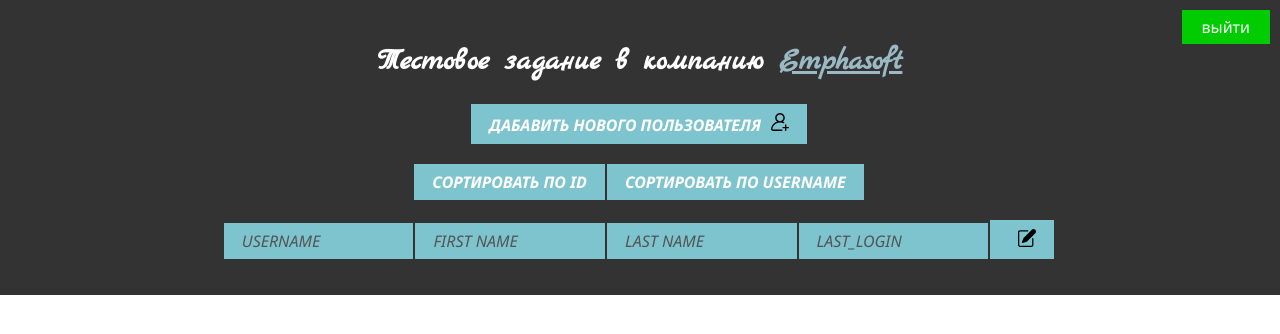
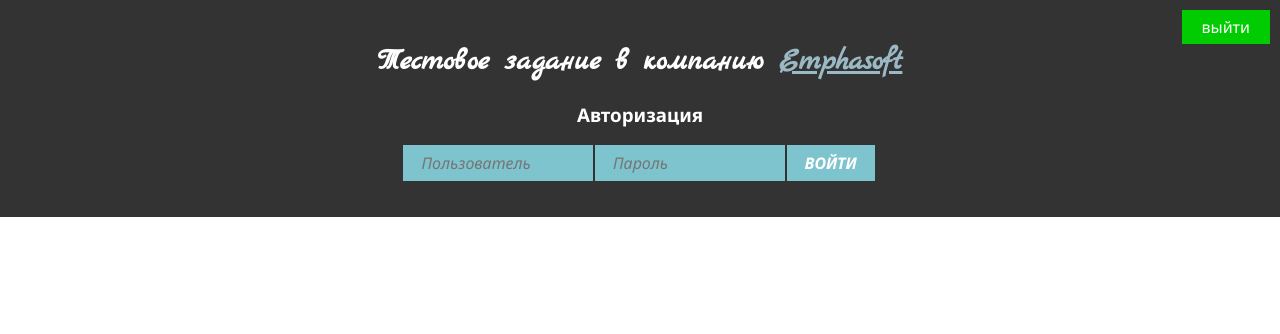
Before and after one commit to ryapisov/my_test_task, a React (Create React App) app: page / in a window 1280 px wide. Shown: the top 334 px of the page. Built offline with nearby package versions, Linux system fonts and the light colour scheme; no server answers.

Commit message:
add useInputValidation

```diff
--- a/src/app/App.js
+++ b/src/app/App.js
@@ -3,6 +3,7 @@ import './App.css'
 import {Provider} from 'react-redux'
 import {store} from './store'
 import Users from './screens/Users'
+import Auth from './screens/Auth'
 
 function App() {
   return (
@@ -15,7 +16,7 @@ function App() {
               Тестовое задание в компанию
               <a href="https://emphasoft.com">Emphasoft</a>
             </h2>
-            <Users/>
+            <Auth />
           </div>
         </div>
       </div>
--- /dev/null
+++ b/src/app/hooks/useInputValidation.js
@@ -0,0 +1,59 @@
+import React from 'react'
+
+/**
+ * @param {*} value
+ * @param {*} validations
+*/
+
+const useValidation = (value, validations) => {
+  const [isEmpty, setEmpty] = React.useState(true)
+  const [minLengthError, setMinLengthError] = React.useState(false)
+
+  React.useEffect(()=>{
+    for (const validation in validations){
+      switch(validation){
+        case 'minLength':
+          value.length < validations[validation]
+            ? setMinLengthError(true)
+            : setMinLengthError(false)
+          break
+        case 'isEmpty':
+          value ? setEmpty(false) : setEmpty(true)
+          break
+        default:
+          break
+      }
+    }
+  }, [value, validations])
+
+  return {
+    isEmpty,
+    minLengthError
+  }
+}
+
+/**
+ * @param {*} initialValue
+ * @param {*} validations
+*/
+
+const useInputValidation = (initialValue, validations) => {
+  const [value, setValue] = React.useState(initialValue)
+  const [isDirty, setDirty] = React.useState(false)
+  const valid = useValidation(value, validations)
+  const onChange = (e) => {
+    setValue(e.target.value)
+  }
+  const onBlur = (e) => {
+    setDirty(true)
+  }
+  return {
+    value,
+    onChange,
+    onBlur,
+    isDirty,
+    ...valid
+  }
+}
+
+export default useInputValidation
--- a/src/app/screens/Auth/components/FormComponent.js
+++ b/src/app/screens/Auth/components/Form.js
@@ -1,8 +1,9 @@
 import React from 'react'
+import useInputValidation from '../../../hooks/useInputValidation'
 
 export const Form = () => {
-  const username = useInput('', {isEmpty:true, minLength:3, isUserName:true})
-  const password = useInput('', {isEmpty:true, minLength:5, maxLength:30})
+  const username = useInputValidation('', {isEmpty:true, minLength:3, isUserName:true})
+  const password = useInputValidation('', {isEmpty:true, minLength:5, maxLength:30})
 
   return (
     <div>
@@ -15,7 +16,6 @@ export const Form = () => {
           onChange={(e)=> username.onChange(e)}
           placeholder="Пользователь"
           name="username"
-          type="text"
         />
         {password.isDirty && password.isEmpty && <>password не может быть пустым</>}
         {password.isDirty && password.minLengthError && <>password пароль длинна менее 5 символов</>}
--- a/src/app/screens/Auth/index.js
+++ b/src/app/screens/Auth/index.js
@@ -1,10 +1,11 @@
 import React from 'react'
+import {Form} from './components/Form'
 
 const Auth = () => {
   return (
     <>
-      Авторизация
-      форма
+      <h3>Авторизация</h3>
+      <Form/>
     </>
   )
 }
```
Also changed, not shown: src/app/hooks/useInput.js (deleted, +0 -19 lines), src/app/hooks/useValidation.js (deleted, +0 -24 lines), 1 other file (tests, documents, lock files or other folders).
